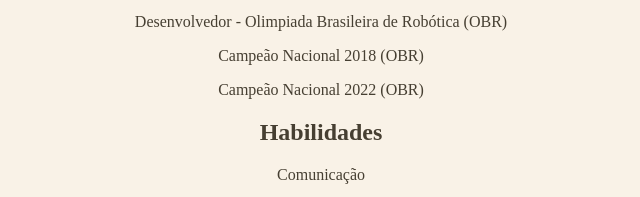
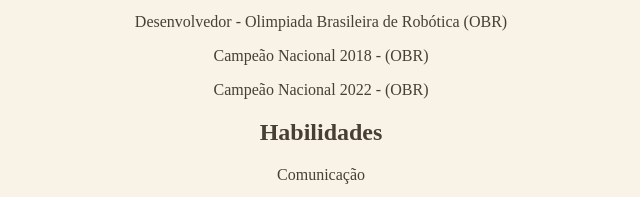
Before and after one commit to regimarsenai/curriculo, a plain HTML site: page index.html in a window 1280 px wide. Shown: the part 872-1069 px from the top of the page, 319-959 px from the left. Drawn offline with Linux system fonts and the light colour scheme.

Commit message:
Alteração de informações

```diff
--- a/index.html
+++ b/index.html
@@ -27,8 +27,8 @@
     <h2>Expreriências Profissionais</h2>
     <p>Estagiário - Escola SESI Marlei Maria Moreira</p>
     <p>Desenvolvedor - Olimpiada Brasileira de Robótica (OBR)</p>
-    <p>Campeão Nacional 2018 (OBR)</p>
-    <p>Campeão Nacional 2022 (OBR)</p>
+    <p>Campeão Nacional 2018 - (OBR)</p>
+    <p>Campeão Nacional 2022 - (OBR)</p>
 
     <h2>Habilidades</h2>
     <p>Comunicação</p>
```
Also changed, not shown: style.css (+0 -12 lines).
